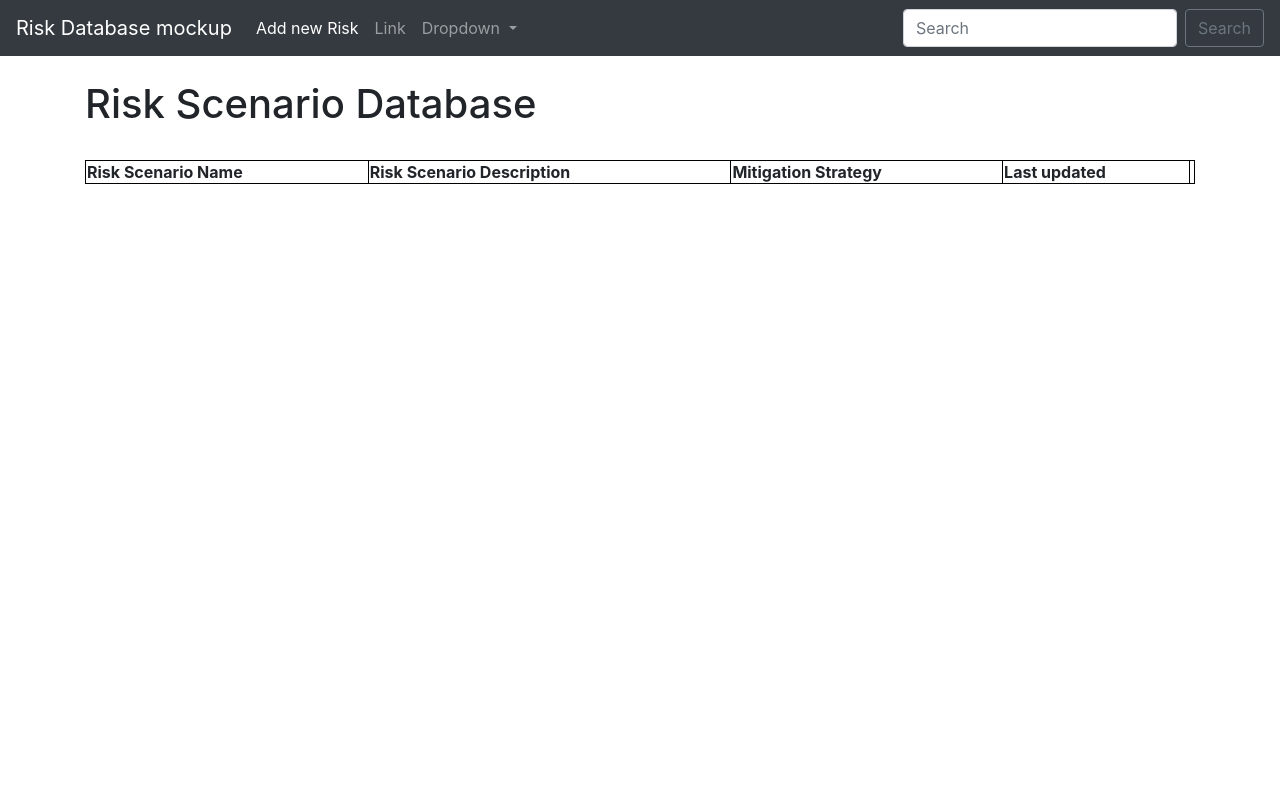
After one commit to arifdianp/web_application_th, a Django app: page /homepage/search in a window 1280 px wide. The commit adds this page. Run offline with Django 4.2, Linux system fonts and the light colour scheme; lists and menus that the app fills with data are empty.

Commit message:
adding create, edit, delete, search

```diff
--- a/homepage/models.py
+++ b/homepage/models.py
@@ -10,7 +10,7 @@ class Post(models.Model):
     last_updated_by = models.ForeignKey(User, null=True, on_delete=models.CASCADE)
 
     def __str__(self):
-        return self.name + '|' + self.description
+        return self.name
 
     def get_absolute_url(self):
         return reverse('home')
--- a/homepage/templates/base.html
+++ b/homepage/templates/base.html
@@ -22,7 +22,7 @@
       <div class="collapse navbar-collapse" id="navbarSupportedContent">
         <ul class="navbar-nav mr-auto">
           <li class="nav-item active">
-            <a class="nav-link" href="{% url 'addRisk' %}">Create new Risk</a>
+            <a class="nav-link" href="{% url 'addRisk' %}">Add new Risk</a>
           </li>
           <li class="nav-item">
             <a class="nav-link" href="#">Link</a>
@@ -40,10 +40,14 @@
           </li>
         </ul>
 
-        <form class="form-inline my-2 my-lg-0">
-          <input class="form-control mr-sm-2" type="search" placeholder="Search" aria-label="Search">
-          <button class="btn btn-outline-success my-2 my-sm-0" type="submit">Search</button>
+
+        <form class="form-inline my-2 my-lg-0" method=POST action="{% url 'search' %}">
+          {% csrf_token %}
+          <input class="form-control mr-sm-2" type="search" placeholder="Search" aria-label="Search" name="searched">
+          <button class="btn btn-outline-secondary my-2 my-sm-0" type="submit">Search</button>
         </form>
+
+
       </div>
     </nav>
 
--- /dev/null
+++ b/homepage/templates/search.html
@@ -0,0 +1,67 @@
+<html>
+<style>
+table, th, td {
+  border:1px solid black;
+}
+</style>
+
+<body>
+  {% extends 'base.html' %}
+  {% block content %}
+
+  </br>
+  {% if searched %}
+    <h1> you searched for {{searched}}</h1></br>
+    <table style="width:100%">
+      <tr>
+        <th>Risk Scenario Name</th>
+        <th>Risk Scenario Description</th>
+        <th>Mitigation Strategy</th>
+        <th>Last updated</th>
+        <th></th>
+      </tr>
+
+      {% for ans in answer %}
+        <tr>
+          <td>{{ans.name}}</td>
+          <td>{{ans.description}}</td>
+          <td>{{ans.mitigation_strategy}}</td>
+          <td>{{ans.last_updated_by}}</td>
+          <td>
+            <a href="{% url 'editRisk' ans.pk %}" class="btn btn-secondary">Edit</a>
+            <a href="{% url 'deleteRisk' ans.pk %}" class="btn btn-secondary">Delete</a>
+          </td>
+        </tr>
+      {% endfor %}
+    </table>
+
+  {% else %}
+    <h1>Risk Scenario Database</h1></br>
+    <table style="width:100%">
+      <tr>
+        <th>Risk Scenario Name</th>
+        <th>Risk Scenario Description</th>
+        <th>Mitigation Strategy</th>
+        <th>Last updated</th>
+        <th></th>
+      </tr>
+
+      {% for ans in answer %}
+        <tr>
+          <td>{{ans.name}}</td>
+          <td>{{ans.description}}</td>
+          <td>{{ans.mitigation_strategy}}</td>
+          <td>{{ans.last_updated_by}}</td>
+          <td>
+            <a href="{% url 'editRisk' ans.pk %}" class="btn btn-secondary">Edit</a>
+            <a href="{% url 'deleteRisk' ans.pk %}" class="btn btn-secondary">Delete</a>
+          </td>
+        </tr>
+      {% endfor %}
+    </table>
+  {% endif %}
+
+  {% endblock %}
+
+</body>
+</html>
--- a/homepage/urls.py
+++ b/homepage/urls.py
@@ -1,7 +1,11 @@
 from django.urls import path
-from .views import home, create_risk
+from .views import home, create_risk, edit_risk, delete_risk
+from . import views
 
 urlpatterns = [
     path('', home.as_view(), name="home"),
-    path('addRisk/', create_risk.as_view(), name="addRisk")
+    path('addRisk/', create_risk.as_view(), name="addRisk"),
+    path('editRisk/<int:pk>', edit_risk.as_view(), name="editRisk"),
+    path('deleteRisk/<int:pk>', delete_risk.as_view(), name="deleteRisk"),
+    path('search', views.search, name="search")
 ]
--- a/homepage/views.py
+++ b/homepage/views.py
@@ -1,9 +1,11 @@
 from django.shortcuts import render
-from django.views.generic import ListView, DetailView, CreateView
+from django.views.generic import ListView, CreateView, UpdateView, DeleteView
 from .models import Post
-from .forms import create_form
+from .forms import create_form, edit_form
+from django.urls import reverse_lazy
+
 #def home(request):
-#    return render(request, 'home.html', {'name':'mosh'})
+#    return render(request, 'home.html', {'name':'arif'})
 
 class home(ListView):
     model = Post
@@ -13,3 +15,21 @@ class create_risk(CreateView):
     model = Post
     form_class = create_form
     template_name = 'create_risk.html'
+
+class edit_risk(UpdateView):
+    model = Post
+    form_class = edit_form
+    template_name = 'edit_risk.html'
+
+class delete_risk(DeleteView):
+    model = Post
+    template_name = 'delete_risk.html'
+    success_url = reverse_lazy('home')
+
+def search(request):
+    if request.method == 'POST':
+        searched = request.POST['searched']
+        answer = Post.objects.filter(name__contains=searched)
+        return render(request, 'search.html', {'searched':searched, 'answer':answer})
+    else:
+        return render(request, 'search.html',{})
```
Also changed, not shown: homepage/forms.py (+11 -0 lines), homepage/templates/delete_risk.html (added, +18 -0 lines), homepage/templates/edit_risk.html (added, +17 -0 lines), homepage/templates/home.html (+6 -3 lines), db.sqlite3.
